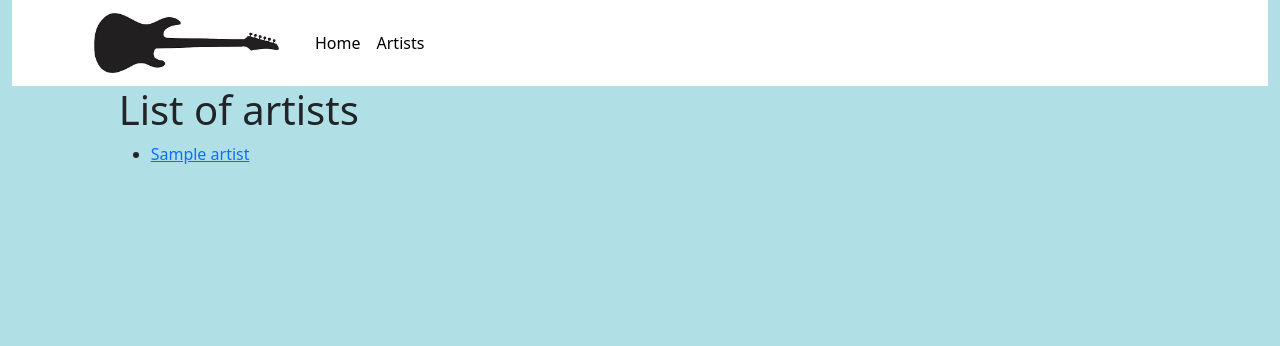
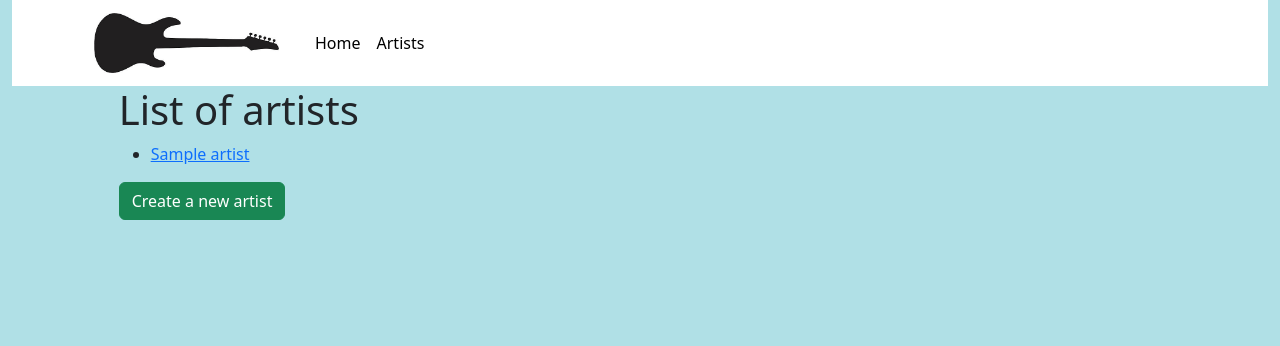
Before and after one commit to BlackBeltJ/cs3300-webapp, a Django app: page /artists/ in a window 1280 px wide. Shown: the top 346 px of the page. Run offline with Django 5.2, Linux system fonts and the light colour scheme; tables that the repository leaves empty hold one stand-in row (values such as "Sample post"); some libraries are stand-ins or nearby versions.

Commit message:
strangling database trying to figure out artist profile creations

```diff
--- a/profile/music_app/templates/music_app/artist_list.html
+++ b/profile/music_app/templates/music_app/artist_list.html
@@ -10,6 +10,7 @@
                 </li>
             {% endfor %}
         </ul>
+        <a href="{% url 'create-artist' %}" class="btn btn-success">Create a new artist</a>
     {% else %}
         <p>There are no artists registered.</p>
     {% endif %}
--- a/profile/music_app/urls.py
+++ b/profile/music_app/urls.py
@@ -20,8 +20,10 @@ urlpatterns = [
     path('artist/?/profile/project/<int:pk>', views.ProjectDetailView.projectDetail, name='project-detail'),
     path('artist/<int:pk>/profile/edit', views.editProfile, name='edit-profile'),
     #<uuid:pk> is a path converter that matches a UUID
-    path('artist/<int:pk>/profile/create_project', views.createProject, name='create-project'),
-    path('artist/?/profile/update_project/<int:pk>', views.updateProject, name='update-project'),
-    path('artist/?/profile/delete_project/<int:pk>', views.deleteProject, name='delete-project'),
+    path('artist/<int:pk>/profile/create_project', views.ProjectOperations.createProject, name='create-project'),
+    path('artist/?/profile/update_project/<int:pk>', views.ProjectOperations.updateProject, name='update-project'),
+    path('artist/?/profile/delete_project/<int:pk>', views.ProjectOperations.deleteProject, name='delete-project'),
 
+    path('create_artist/', views.CreationOperations.createArtistAndProfile, name='create-artist'),
+    #path('register/', views.register, name='register'),
 ]
--- a/profile/music_app/views.py
+++ b/profile/music_app/views.py
@@ -7,7 +7,6 @@ from .models import *
 from .forms import *
 
 def index(request):
-    # Render index.html
     artist_active_profiles = Artist.objects.select_related('profile').all().filter(profile__is_public=True)
     print('active profile query set', artist_active_profiles)
     #context is dictionary that is passed as a template ("variable") to the html file
@@ -76,56 +75,99 @@ def editProfile(request, pk):
     context = {'form': form, 'profile': profile, 'artist': artist}
     return render(request, 'music_app/profile_form.html', context)
 
-def updateProject(request, pk):
-    project = Project.objects.get(pk=pk)
-    profile = Profile.objects.get(project=project)
-    form = ProjectForm(instance=project) #request.GET
+class ProjectOperations(generic.edit.UpdateView, generic.edit.DeleteView, generic.edit.CreateView):
+    def updateProject(request, pk):
+        project = Project.objects.get(pk=pk)
+        profile = Profile.objects.get(project=project)
+        form = ProjectForm(instance=project) #request.GET
 
-    if request.method == 'POST':
-        project_data = request.POST.copy()
-        project_data['profile'] = profile.id
-        form = ProjectForm(project_data, instance=project)
-        if form.is_valid():
-            project = form.save(commit=False)
-            project.profile = profile
+        if request.method == 'POST':
+            project_data = request.POST.copy()
+            project_data['profile'] = profile.id
+            form = ProjectForm(project_data, instance=project)
+            if form.is_valid():
+                project = form.save(commit=False)
+                project.profile = profile
 
-            project.save()
-            #return redirect('profile-detail', pk) # either way works
-            return HttpResponseRedirect(reverse('project-detail', args=[str(project.id)]))
+                project.save()
+                #return redirect('profile-detail', pk) # either way works
+                return HttpResponseRedirect(reverse('project-detail', args=[str(project.id)]))
 
-    context = {'form': form, 'project': project, 'profile': profile}
-    return render(request, 'music_app/project_form.html', context)
+        context = {'form': form, 'project': project, 'profile': profile}
+        return render(request, 'music_app/project_form.html', context)
 
-def deleteProject(request, pk):
-    project = Project.objects.get(pk=pk)
-    profile = Profile.objects.get(project=project)
-    artist = Artist.objects.get(profile=profile)
-    form = ProjectForm(instance=project) #request.GET... might want to change this line
+    def deleteProject(request, pk):
+        project = Project.objects.get(pk=pk)
+        profile = Profile.objects.get(project=project)
+        artist = Artist.objects.get(profile=profile)
+        form = ProjectForm(instance=project)
 
-    if request.method == 'POST':
-        project.delete()
-        return redirect('profile-detail', artist.id) # either way works
-        #return HttpResponseRedirect(reverse('profile-detail', args=[str(profile.id)]))
+        if request.method == 'POST':
+            project.delete()
+            return redirect('profile-detail', artist.id) # either way works
+            #return HttpResponseRedirect(reverse('profile-detail', args=[str(profile.id)]))
 
-    context = {'form': form, 'project': project}
-    return render(request, 'music_app/delete_project_form.html', context)
+        context = {'form': form, 'project': project}
+        return render(request, 'music_app/delete_project_form.html', context)
 
-# Create a new project for a profile
-def createProject(request, pk):
-    form = ProjectForm()
-    profile = Profile.objects.get(pk=pk)
-    artist = Artist.objects.get(profile=profile)
+    # Create a new project for a profile
+    def createProject(request, pk):
+        form = ProjectForm()
+        profile = Profile.objects.get(pk=pk)
+        artist = Artist.objects.get(profile=profile)
 
-    if request.method == 'POST':
-        project_data = request.POST.copy()
-        project_data['profile'] = pk
-        form = ProjectForm(project_data)
-        if form.is_valid():
-            project = form.save(commit=False)
-            project.profile = profile
-            project.save()
+        if request.method == 'POST':
+            project_data = request.POST.copy()
+            project_data['profile'] = pk
+            form = ProjectForm(project_data)
+            if form.is_valid():
+                project = form.save(commit=False)
+                project.profile = profile
+                project.save()
 
-            return redirect('profile-detail', artist.id)
+                return redirect('profile-detail', artist.id)
 
-    context = {'form': form, 'profile': profile, 'artist': artist}
-    return render(request, 'music_app/create_project_form.html', context)
+        context = {'form': form, 'profile': profile, 'artist': artist}
+        return render(request, 'music_app/create_project_form.html', context)
+
+class CreationOperations(generic.edit.CreateView):
+
+    def createArtistAndProfile(request):
+        artist_form = ArtistForm()
+        profile_form = EditProfileForm()
+
+        profile = Profile.objects.create()
+        artist = Artist.objects.create(profile=profile)
+
+        if request.method == 'POST':
+            if artist_form.is_valid():
+                artist = artist_form.save(commit=False)
+
+                profile_form.title = (f"{artist_form.name}'s Profile")
+                profile_form.about = (f"This is a new profile for {artist_form.name}")
+                profile_form.contact_email = artist_form.email
+                profile_form.is_public = True
+                artist_form.profile_id = profile_form.id
+                profile = profile_form.save(commit=False)
+
+                return redirect('music_app/artist_detail.html', artist_form.id)
+
+        context = {'artist_form': artist_form, 'profile_form': profile_form, 'profile': profile, 'artist': artist}
+        return render(request, 'music_app/create_artist_form.html', context)
+
+
+    # def createUser(request):
+    #     user_form = UserCreationForm()
+
+    #     if request.method == 'POST':
+    #         user_form = UserCreationForm(request.POST)
+    #         if user_form.is_valid():
+    #             createArtistAndProfile()
+
+    #                 # create a new artist for user
+    #                 # create new profile for artist
+    #         user_form.save()
+    #         return redirect('login')
+
+    #     context = {'form': user_form}
+    #     return render(request, 'music_app/create_user_form.html', context)
```
Also changed, not shown: profile/music_app/forms.py (+21 -0 lines), profile/music_app/templates/music_app/create_artist_form.html (added, +17 -0 lines), profile/music_app/templates/music_app/profile_form.html (+6 -6 lines).
